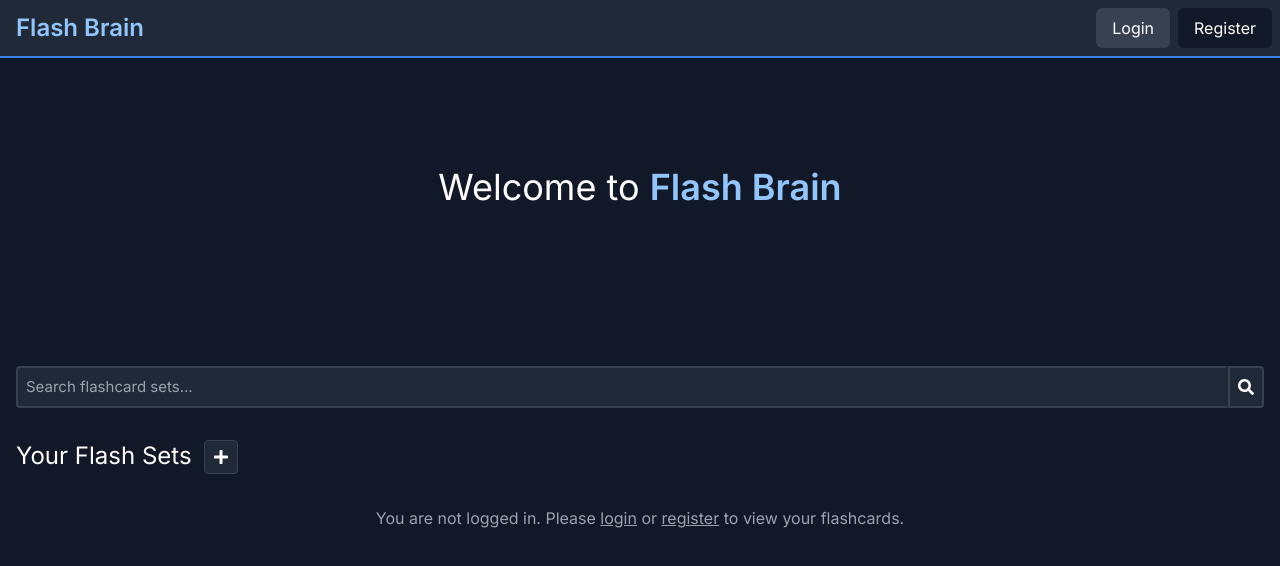
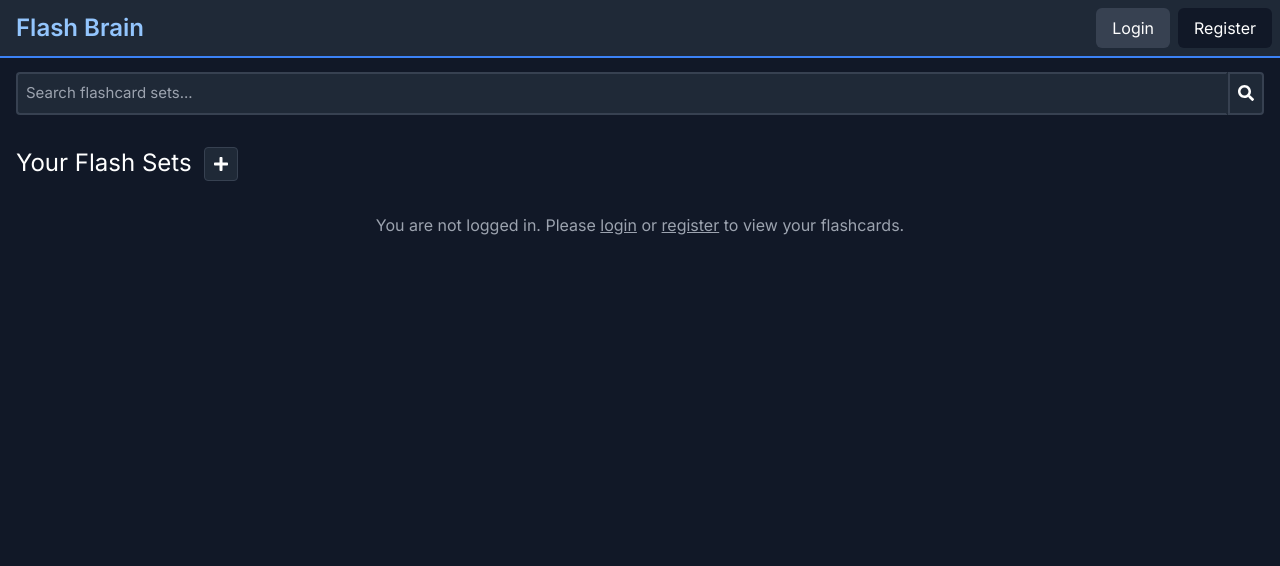
Before and after one commit to aadium/flash-brain, a Next.js app: page /dashboard in a window 1280 px wide. Shown: the top 566 px of the page. Built offline with nearby package versions, Linux system fonts and the light colour scheme.

Commit message:
Updated dashboard UI

```diff
--- a/src/app/dashboard/page.tsx
+++ b/src/app/dashboard/page.tsx
@@ -52,10 +52,7 @@
     return (
         <div className="min-h-screen flex flex-col bg-gray-900 text-white">
             <Analytics />
-            <header className="flex flex-col items-center justify-center flex-grow mt-10">
-                <h1 className="text-4xl mb-4">Welcome to <span className='text-blue-300 font-semibold'>Flash Brain</span></h1>
-            </header>
-            <div className="flex flex-row items-center justify-between p-4">
+            <div className="flex flex-row items-center justify-between p-4 mt-14">
                 <form className="flex w-full" onSubmit={handleSearch}>
                     <input
                         type="text"
```
